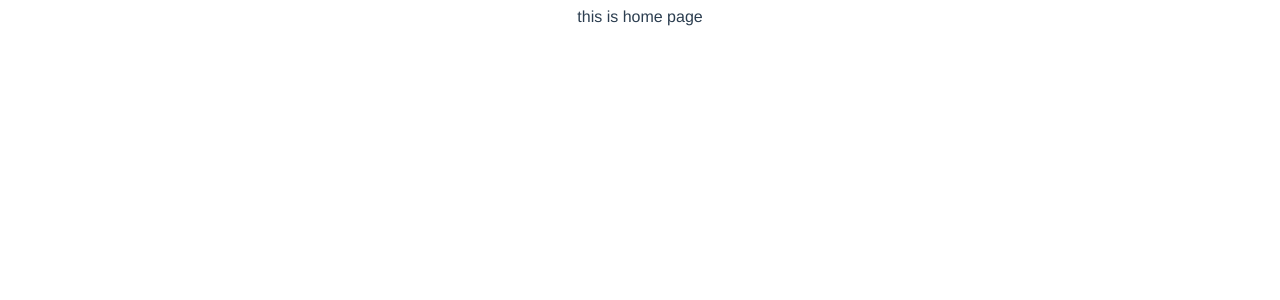
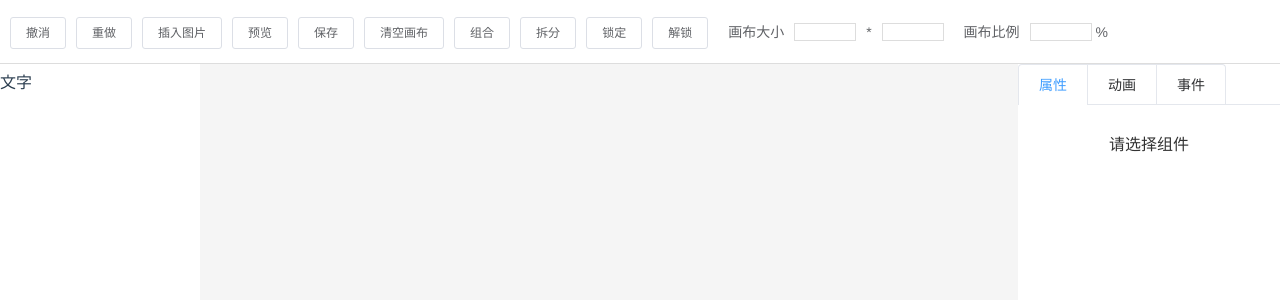
Before and after one commit to NameWjp/visual-drag-demo, a Vue app: page / in a window 1280 px wide. Shown: the top 300 px of the page. Built offline with nearby package versions, Linux system fonts and the light colour scheme.

Commit message:
整体布局

```diff
--- a/package.json
+++ b/package.json
@@ -9,6 +9,8 @@
   },
   "dependencies": {
     "core-js": "^3.6.5",
+    "element-plus": "^1.0.2-beta.55",
+    "normalize.css": "^8.0.1",
     "vue": "^3.0.0",
     "vue-router": "^4.0.0-0",
     "vuex": "^4.0.0-0"
--- a/src/App.vue
+++ b/src/App.vue
@@ -7,7 +7,6 @@
   font-family: Avenir, Helvetica, Arial, sans-serif;
   -webkit-font-smoothing: antialiased;
   -moz-osx-font-smoothing: grayscale;
-  text-align: center;
   color: #2c3e50;
 }
 </style>
--- /dev/null
+++ b/src/components/index.js
@@ -0,0 +1,25 @@
+export default {
+  install(app) {
+    const requireComponents = require.context('./', true, /\.vue$/);
+
+    requireComponents.keys().forEach((name) => {
+      const componentConfig = requireComponents(name).default;
+      let componentName;
+
+      if (componentConfig.name) {
+        // 组件定义名称则直接用组件的名称
+        componentName = componentConfig.name;
+      } else {
+        const paths = name.split('/');
+        // 否则用组件文件的名称
+        componentName = paths[paths.length - 1].split('.')[0];
+        // 如果组件名称是 index.vue 则取父文件夹的名称
+        if (componentName === 'index') {
+          componentName = paths[paths.length - 2];
+        }
+      }
+
+      app.component(componentName, componentConfig);
+    });
+  },
+};
--- a/src/main.js
+++ b/src/main.js
@@ -1,6 +1,19 @@
 import { createApp } from 'vue';
+import ElementPlus from 'element-plus';
 import App from './App.vue';
 import router from './router';
 import store from './store';
+import globalComponents from './components/index';
 
-createApp(App).use(store).use(router).mount('#app');
+import 'normalize.css';
+import '@/styles/index.scss';
+import 'element-plus/lib/theme-chalk/index.css';
+
+const app = createApp(App);
+app.use(ElementPlus, {
+  size: 'small',
+});
+app.use(globalComponents);
+app.use(store);
+app.use(router);
+app.mount('#app');
--- /dev/null
+++ b/src/store/component-list.js
@@ -0,0 +1,22 @@
+// 公共样式
+export const commonStyle = {
+};
+
+export const commonAttr = {
+};
+
+// 编辑器左侧组件列表
+const list = [
+  {
+    label: '文字',
+    icon: 'wenben',
+  },
+];
+
+for (let i = 0, len = list.length; i < len; i++) {
+  const item = list[i];
+  item.style = { ...commonStyle, ...item.style };
+  list[i] = { ...commonAttr, ...item };
+}
+
+export default list;
--- /dev/null
+++ b/src/styles/index.scss
@@ -0,0 +1 @@
+@import './element-ui.scss';
--- /dev/null
+++ b/src/views/ComponentList.vue
@@ -0,0 +1,30 @@
+<template>
+  <div class="component-list">
+    <div
+      v-for="(item, index) in componentList"
+      :key="index"
+      class="list"
+      draggable
+    >
+      <span class="iconfont" :class="'icon-' + item.icon"></span>
+      <span>{{ item.label }}</span>
+    </div>
+  </div>
+</template>
+
+<script>
+import componentList from '@/store/component-list';
+
+export default {
+  data() {
+    return {
+      componentList,
+    };
+  },
+  methods: {},
+  components: {},
+};
+</script>
+
+<style scoped lang="scss">
+</style>
--- a/src/views/Home.vue
+++ b/src/views/Home.vue
@@ -1,12 +1,93 @@
 <template>
   <div class="home">
-    this is home page
+    <toolbar />
+    <main>
+      <!-- 左侧组件列表 -->
+      <section class="left">
+        <component-list />
+      </section>
+      <!-- 中间画布 -->
+      <section class="center">
+        <div class="content">
+          <!-- <editor /> -->
+        </div>
+      </section>
+      <!-- 右侧属性列表 -->
+      <section class="right">
+        <el-tabs type="card" v-model="activeName">
+          <el-tab-pane label="属性" name="attr">
+            <p class="placeholder">请选择组件</p>
+          </el-tab-pane>
+          <el-tab-pane label="动画" name="animation">
+            <p class="placeholder">请选择组件</p>
+          </el-tab-pane>
+          <el-tab-pane label="事件" name="events">
+            <p class="placeholder">请选择组件</p>
+          </el-tab-pane>
+        </el-tabs>
+      </section>
+    </main>
   </div>
 </template>
 
 <script>
+import Toolbar from '@/views/Toolbar';
+import ComponentList from '@/views/ComponentList';
 
 export default {
-  name: 'Home',
+  components: {
+    Toolbar,
+    ComponentList,
+  },
+  data() {
+    return {
+      activeName: 'attr',
+    };
+  },
 };
 </script>
+
+<style lang="scss">
+.home {
+  height: 100vh;
+  background: #fff;
+  main {
+    height: calc(100% - 64px);
+    position: relative;
+    .left {
+      position: absolute;
+      height: 100%;
+      width: 200px;
+      left: 0;
+      top: 0;
+      padding-top: 10px;
+      box-sizing: border-box;
+    }
+    .right {
+      position: absolute;
+      height: 100%;
+      width: 262px;
+      right: 0;
+      top: 0;
+    }
+    .center {
+      margin-left: 200px;
+      margin-right: 262px;
+      background: #f5f5f5;
+      height: 100%;
+      overflow: auto;
+      padding: 20px;
+      box-sizing: border-box;
+      .content {
+        width: 100%;
+        height: 100%;
+        overflow: auto;
+      }
+    }
+  }
+  .placeholder {
+    text-align: center;
+    color: #333;
+  }
+}
+</style>
--- /dev/null
+++ b/src/views/Toolbar.vue
@@ -0,0 +1,65 @@
+<template>
+  <div class="toolbar">
+    <el-button>撤消</el-button>
+    <el-button>重做</el-button>
+    <label for="input" class="el-button el-button--default el-button--small">
+      <span>插入图片</span>
+    </label>
+    <el-button>预览</el-button>
+    <el-button>保存</el-button>
+    <el-button>清空画布</el-button>
+    <el-button>组合</el-button>
+    <el-button>拆分</el-button>
+    <el-button>锁定</el-button>
+    <el-button>解锁</el-button>
+    <div class="canvas-config">
+      <span>画布大小</span>
+      <input />
+      <span>*</span>
+      <input />
+    </div>
+    <div class="canvas-config">
+      <span>画布比例</span>
+      <input /> %
+    </div>
+  </div>
+  <input type="file" id="input" hidden />
+</template>
+
+<script>
+export default {
+  data() {
+    return {};
+  },
+  methods: {},
+  components: {},
+};
+</script>
+
+<style scoped lang="scss">
+.toolbar {
+  height: 64px;
+  line-height: 64px;
+  box-sizing: border-box;
+  background: #fff;
+  border-bottom: 1px solid #ddd;
+  padding: 0 10px;
+  .canvas-config {
+    display: inline-block;
+    margin-left: 10px;
+    font-size: 14px;
+    color: #606266;
+    input {
+      width: 50px;
+      margin-left: 10px;
+      outline: none;
+      padding: 0 5px;
+      border: 1px solid #ddd;
+      color: #606266;
+    }
+    span {
+      margin-left: 10px;
+    }
+  }
+}
+</style>
```
Also changed, not shown: src/components/VText/index.vue (added, +20 -0 lines), .eslintrc.js, src/assets/images/default.png (added), src/styles/element-ui.scss (added), 1 other file (tests, documents, lock files or other folders).
